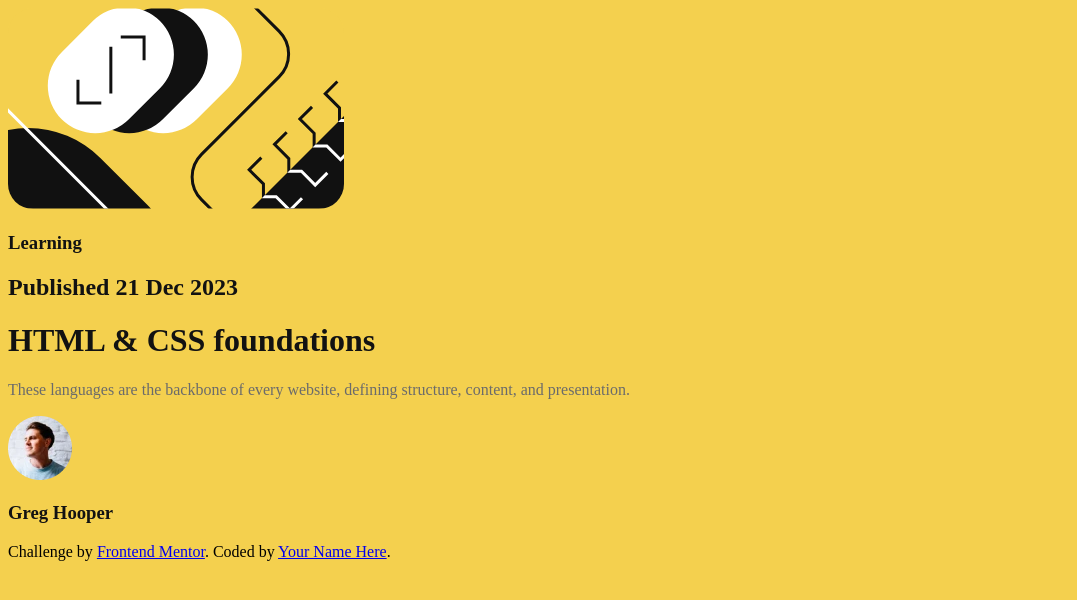
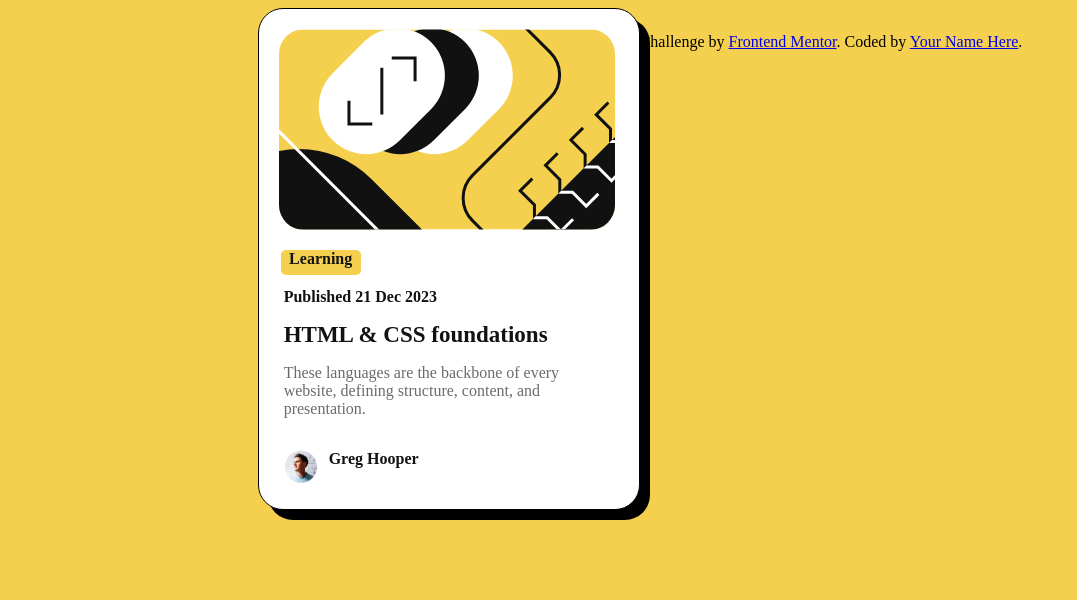
Before and after one commit to TheDrem94/blog-preview-card, a plain HTML site: page index.html in a window 1280 px wide. Shown: the whole page, without its empty margins (0-1077 px from the left). Drawn offline with Linux system fonts and the light colour scheme.

Commit message:
update 03.11

```diff
--- a/index.html
+++ b/index.html
@@ -10,22 +10,22 @@
 
 </head>
 <body>
-<div class="rectanglebackground">
+<div class="rectangle">
+  <img class="img-main" src="assets/images/illustration-article.svg" alt="image">
+  <div class="rectanglelearning">
+    <h3>Learning</h3>
+  </div>
+    <h2>Published 21 Dec 2023</h2>
 
-  <img class="img-main" src="assets/images/illustration-article.svg" alt="image">
+    <h1><a>HTML & CSS foundations</a></h1>
 
-  <h3>Learning</h3>
+    <p>These languages are the backbone of every<br>
+      website, defining structure, content, and<br>
+       presentation.</p>
+    <img class="img-avatar" src="assets/images/image-avatar.webp" alt="avatar">
+  <h3 class="name">Greg Hooper</h3>
+</div>
 
-  <h2>Published 21 Dec 2023</h2>
-
-  <h1>HTML & CSS foundations</h1>
-
-  <p>These languages are the backbone of every website, defining structure, content, and presentation.</p>
-
-  <img src="assets/images/image-avatar.webp" alt="avatar">
-  <h3>Greg Hooper</h3>
-
-</div>
   <div class="attribution">
     Challenge by <a href="https://www.frontendmentor.io?ref=challenge" target="_blank">Frontend Mentor</a>.
     Coded by <a href="#">Your Name Here</a>.
--- a/styles.css
+++ b/styles.css
@@ -1,32 +1,95 @@
 body {
     background-color: hsl(47, 88%, 63%);
     font-family: Figtree;
-    font-weight: 500, 800;
+    font-weight: 500;
+    display: flex;
+    flex-wrap: wrap;
+    justify-content: center;
 }
 
 h1 {
     color: hsl(0, 0%, 7%);
-}
+    margin-left: 25px;
+    font-size: 23px;
+    }
+
 
 h2 {
     color: hsl(0, 0%, 7%);
+    margin-left: 25px;
+    font-size: 16px;
 }
 
 h3 {
     color: hsl(0, 0%, 7%);
+    font-size: 16px;
 }
 
 p {
+    margin-left: 25px;
     color: hsl(0, 0%, 42%)
+}
+
+a:hover {
+    color: hsl(47, 88%, 63%);
+}
+
+.position {
+    display: flex;
+    justify-content: center;
 }
 
 .img-main {
     border-radius: 25px;
+    margin-left: 20px;
+    margin-top: 20px;
 }
 
-.rectanglebackground {
+.img-avatar {
+    scale: 50%;
+    margin-bottom: 20px;
+    margin-left: 10px;
+    position: absolute;
+}
+
+.rectangle {
+    border: 1px solid;
+    border-color: black;
     border-radius: 25px;
-    height: 1000;
-    width: 400;
-    color: hsl(0, 0%, 100%);
+    height: 500px;
+    width: 380px;
+    background: hsl(0, 0%, 100%);
+    box-shadow: 10px 10px 0px 0px black;
 }
+
+.rectanglelearning {
+    border-radius: 5px;
+    width: 80px;
+    height: 25px;
+    background: hsl(47, 88%, 63%);
+    margin-left: 22px;
+    text-align: center;
+}
+
+.rectangle-background {
+    border-radius: 25px;
+    margin-left: 30px;
+    margin-top: 30px;
+    height: 580px;
+    width: 380px;
+    background: black;
+}
+
+.name {
+    margin-left: 70px;
+    position: absolute;
+    font-size: 16px;
+}
+
+.ex a:hover {
+    background-color: hsl(47, 88%, 63%);
+}
+
+.attribution{
+    margin-top: 25px;
+}
```
